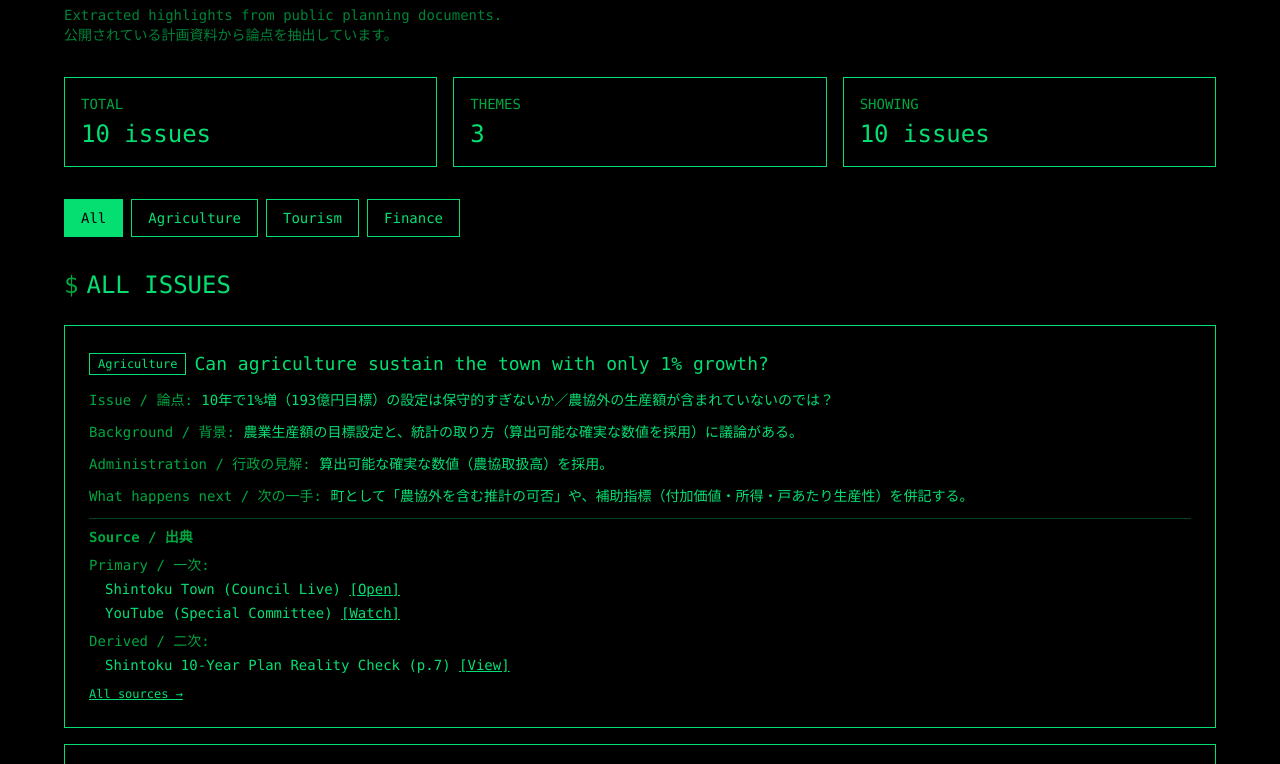
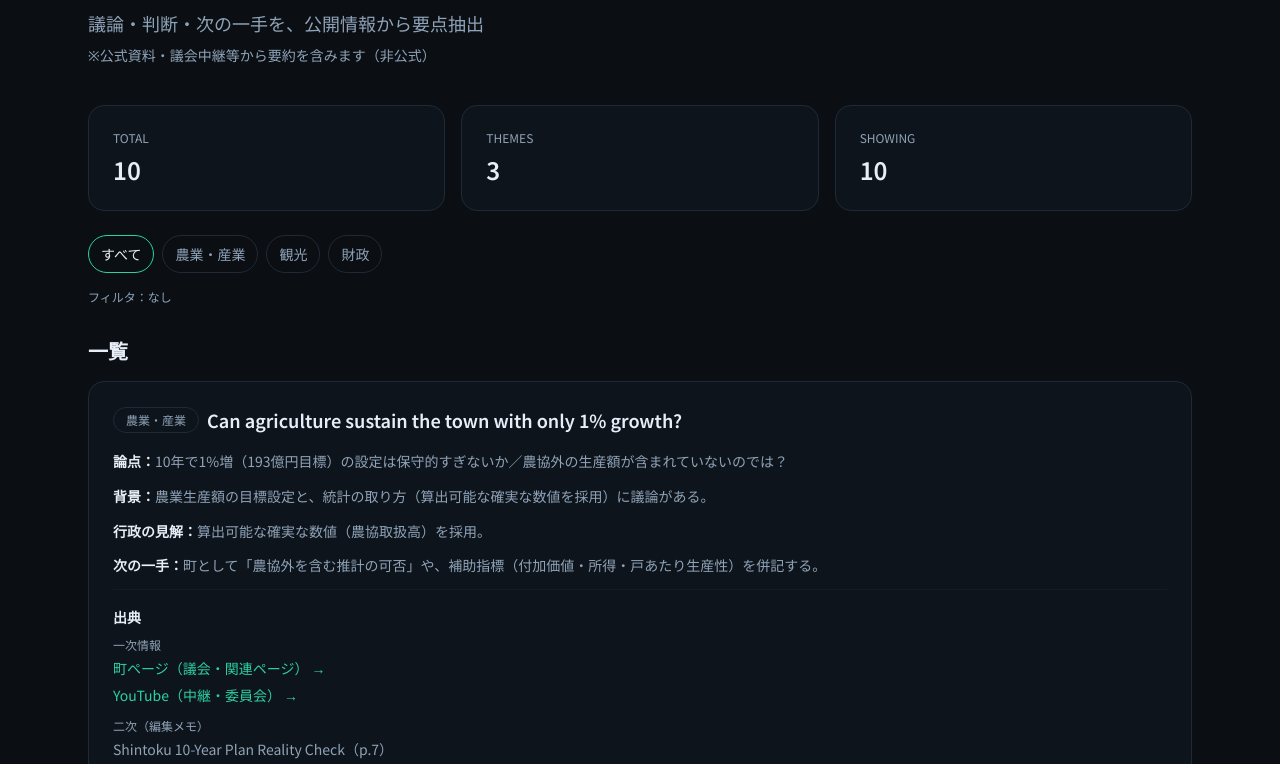
Before and after one commit to kentatorimoto/shintoku-platform, a Next.js app: page /process/issues in a window 1280 px wide. Shown: the part 276-1040 px from the top of the page. Built offline with nearby package versions, Linux system fonts and the light colour scheme.

Commit message:
Unify page styles (announcements/process)

```diff
--- a/app/announcements/page.tsx
+++ b/app/announcements/page.tsx
@@ -31,6 +31,11 @@ async function getAnnouncements(): Promise<Announcement[]> {
   }
 }
 
+function formatDate(raw: string) {
+  // 既に整ってるならそのまま
+  return raw || "日付不明"
+}
+
 export default async function AnnouncementsPage() {
   const announcements = await getAnnouncements()
   const total = announcements.length
@@ -42,72 +47,82 @@ export default async function AnnouncementsPage() {
         <Link href="/" className="backLink">
           ← トップに戻る
         </Link>
-
         <h1 className="pageTitle">町政ニュース</h1>
         <p className="pageDesc">
-          新得町公式サイトから自動収集（全{total}件 / NEW {newCount}件）
+          新得町公式サイトから自動収集（全{total}件）
         </p>
       </header>
 
       {/* Stats */}
-      <section className="grid grid-cols-1 md:grid-cols-3 gap-4 mb-10">
+      <div className="grid grid-cols-1 md:grid-cols-3 gap-4">
         <div className="card">
-          <div className="text-textSub text-sm">TOTAL</div>
-          <div className="mt-2 text-2xl font-semibold text-textMain">{total}件</div>
+          <div className="text-textSub text-xs">TOTAL</div>
+          <div className="mt-2 text-2xl font-semibold">{total}</div>
         </div>
         <div className="card">
-          <div className="text-textSub text-sm">NEW</div>
-          <div className="mt-2 text-2xl font-semibold text-textMain">{newCount}件</div>
+          <div className="text-textSub text-xs">NEW</div>
+          <div className="mt-2 text-2xl font-semibold">{newCount}</div>
         </div>
         <div className="card">
-          <div className="text-textSub text-sm">SOURCE</div>
-          <div className="mt-2 text-base font-semibold text-textMain">shintoku-town.jp</div>
+          <div className="text-textSub text-xs">SOURCE</div>
+          <div className="mt-2 text-base text-textMain">shintoku-town.jp</div>
         </div>
-      </section>
+      </div>
 
-      {/* List */}
-      <section className="space-y-4 pb-16">
-        {total === 0 ? (
-          <div className="card">
+      <section className="mt-8">
+        <div className="flex items-baseline justify-between">
+          <h2 className="text-lg md:text-xl font-semibold">一覧</h2>
+          <div className="text-sm text-textSub">
+            最新データ：announcements-*.json
+          </div>
+        </div>
+
+        {announcements.length === 0 ? (
+          <div className="card mt-4">
             <p className="text-textMain font-semibold">データがありません</p>
-            <p className="mt-2 text-textSub text-sm">
-              スクレイピングスクリプトを実行して JSON を生成してください。
+            <p className="text-textSub mt-2 text-sm">
+              スクレイピングスクリプトの実行を確認してください。
             </p>
           </div>
         ) : (
-          announcements.map((a, idx) => (
+          <div className="mt-4 space-y-4">
+            {announcements.map((a, idx) => (
               <div key={idx} className="card cardHover">
                 <div className="flex items-start justify-between gap-4">
                   <div className="min-w-0">
                     <div className="flex flex-wrap items-center gap-2">
                       {a.isNew && (
-                      <span className="chip chipActive">NEW</span>
+                        <span className="inline-flex items-center rounded-full bg-accent text-base px-2.5 py-1 text-xs font-semibold">
+                          NEW
+                        </span>
                       )}
                       {a.category && (
-                      <span className="text-textSub text-sm">[{a.category}]</span>
+                        <span className="inline-flex items-center rounded-full border border-line px-2.5 py-1 text-xs text-textSub">
+                          {a.category}
+                        </span>
                       )}
+                      <span className="text-xs text-textSub">
+                        {formatDate(a.date)}
+                      </span>
                     </div>
 
-                  <h3 className="mt-3 text-lg md:text-xl font-semibold text-textMain">
+                    <h3 className="mt-3 text-base md:text-lg font-semibold text-textMain break-words">
                       {a.title || "（タイトルなし）"}
                     </h3>
-
-                  <div className="mt-2 text-textSub text-sm">
-                    {a.date || "日付不明"}
-                  </div>
                   </div>
 
                   <a
                     href={a.url}
                     target="_blank"
                     rel="noopener noreferrer"
-                  className="btnSecondary px-4 py-2 text-sm shrink-0"
+                    className="shrink-0 text-sm text-accent hover:text-accentSoft transition"
                   >
                     詳細 →
                   </a>
                 </div>
               </div>
-          ))
+            ))}
+          </div>
         )}
       </section>
     </div>
--- a/app/process/issues/page.tsx
+++ b/app/process/issues/page.tsx
@@ -1,198 +1,197 @@
-import fs from 'fs';
-import path from 'path';
-import Link from 'next/link';
+import fs from "fs"
+import path from "path"
+import Link from "next/link"
 
 interface IssueSource {
   primary: {
-    townPage: { title: string; url: string };
-    youtube: { title: string; url: string; timestampSec?: number };
-  };
+    townPage: { title: string; url: string }
+    youtube: { title: string; url: string; timestampSec?: number }
+  }
   derived: {
-    title: string;
-    note: string;
-    page?: number;
-  };
+    title: string
+    note: string
+    page?: number
+  }
 }
 
 interface Issue {
-  id: string;
-  theme: string;
-  title: string;
-  issue: string;
-  context: string;
-  admin_view: string;
-  next_step: string;
-  source: IssueSource;
+  id: string
+  theme: string
+  title: string
+  issue: string
+  context: string
+  admin_view: string
+  next_step: string
+  source: IssueSource
 }
 
 const THEME_LABELS: Record<string, string> = {
-  agriculture: 'Agriculture',
-  tourism: 'Tourism',
-  finance: 'Finance',
-};
+  agriculture: "農業・産業",
+  tourism: "観光",
+  finance: "財政",
+}
 
 function youtubeUrl(source: IssueSource): string {
-  const yt = source.primary.youtube;
-  if (yt.timestampSec) {
-    return `${yt.url}&t=${yt.timestampSec}s`;
-  }
-  return yt.url;
+  const yt = source.primary.youtube
+  if (yt.timestampSec) return `${yt.url}&t=${yt.timestampSec}s`
+  return yt.url
 }
 
 async function getIssues(): Promise<Issue[]> {
   try {
-    const filePath = path.join(process.cwd(), 'data', 'process.json');
-    const data = JSON.parse(fs.readFileSync(filePath, 'utf-8'));
-    return data.issues;
+    const filePath = path.join(process.cwd(), "data", "process.json")
+    const data = JSON.parse(fs.readFileSync(filePath, "utf-8"))
+    return data.issues
   } catch (error) {
-    console.error('Failed to load issues:', error);
-    return [];
+    console.error("Failed to load issues:", error)
+    return []
   }
 }
 
 export default async function IssuesPage({
   searchParams,
 }: {
-  searchParams: Promise<{ theme?: string }>;
+  searchParams: Promise<{ theme?: string }>
 }) {
-  const issues = await getIssues();
-  const { theme: activeTheme } = await searchParams;
-  const themes = [...new Set(issues.map(i => i.theme))];
+  const issues = await getIssues()
+  const { theme: activeTheme } = await searchParams
 
-  const filtered = activeTheme
-    ? issues.filter(i => i.theme === activeTheme)
-    : issues;
+  const themes = [...new Set(issues.map((i) => i.theme))]
+  const filtered = activeTheme ? issues.filter((i) => i.theme === activeTheme) : issues
 
   return (
-    <main className="min-h-screen bg-black text-green-400 font-mono p-8">
-      <div className="max-w-6xl mx-auto">
-        <header className="mb-8">
-          <Link href="/process" className="text-green-600 hover:text-green-400 mb-4 inline-block">
-            ← Process Atlas
+    <div className="pageWrap">
+      <header className="pageHeader">
+        <Link href="/process" className="backLink">
+          ← 意思決定プロセスに戻る
         </Link>
-          <h1 className="text-4xl mb-2">Key Issues</h1>
-          <p className="text-green-600">
-            論点カード — 議論・判断・次の一手
-          </p>
-          <p className="text-green-700 text-sm mt-2">
-            Extracted highlights from public planning documents.
-          </p>
-          <p className="text-green-700 text-sm">
-            公開されている計画資料から論点を抽出しています。
+        <h1 className="pageTitle">論点カード</h1>
+        <p className="pageDesc">議論・判断・次の一手を、公開情報から要点抽出</p>
+        <p className="mt-2 text-sm text-textSub">
+          ※公式資料・議会中継等から要約を含みます（非公式）
         </p>
       </header>
 
       {/* Stats */}
-        <div className="mb-8 grid grid-cols-1 md:grid-cols-3 gap-4">
-          <div className="border border-green-400 p-4">
-            <div className="text-green-600 text-sm mb-1">TOTAL</div>
-            <div className="text-2xl">{issues.length} issues</div>
+      <div className="grid grid-cols-1 md:grid-cols-3 gap-4">
+        <div className="card">
+          <div className="text-textSub text-xs">TOTAL</div>
+          <div className="mt-2 text-2xl font-semibold">{issues.length}</div>
         </div>
-          <div className="border border-green-400 p-4">
-            <div className="text-green-600 text-sm mb-1">THEMES</div>
-            <div className="text-2xl">{themes.length}</div>
+        <div className="card">
+          <div className="text-textSub text-xs">THEMES</div>
+          <div className="mt-2 text-2xl font-semibold">{themes.length}</div>
         </div>
-          <div className="border border-green-400 p-4">
-            <div className="text-green-600 text-sm mb-1">SHOWING</div>
-            <div className="text-2xl">{filtered.length} issues</div>
+        <div className="card">
+          <div className="text-textSub text-xs">SHOWING</div>
+          <div className="mt-2 text-2xl font-semibold">{filtered.length}</div>
         </div>
       </div>
 
-        {/* Filter */}
-        <div className="mb-8 flex flex-wrap gap-2">
+      {/* Filter chips */}
+      <div className="mt-6 flex flex-wrap gap-2">
         <Link
           href="/process/issues"
-            className={`border px-4 py-2 text-sm transition-colors ${
-              !activeTheme
-                ? 'border-green-400 bg-green-400 text-black'
-                : 'border-green-400 hover:bg-green-950'
-            }`}
+          className={`chip ${!activeTheme ? "chipActive" : ""}`}
         >
-            All
+          すべて
         </Link>
-          {themes.map(theme => (
+        {themes.map((t) => (
           <Link
-              key={theme}
-              href={`/process/issues?theme=${theme}`}
-              className={`border px-4 py-2 text-sm transition-colors ${
-                activeTheme === theme
-                  ? 'border-green-400 bg-green-400 text-black'
-                  : 'border-green-400 hover:bg-green-950'
-              }`}
+            key={t}
+            href={`/process/issues?theme=${t}`}
+            className={`chip ${activeTheme === t ? "chipActive" : ""}`}
           >
-              {THEME_LABELS[theme] || theme}
+            {THEME_LABELS[t] || t}
           </Link>
         ))}
+        <div className="w-full text-xs text-textSub mt-2">
+          フィルタ：{activeTheme ? (THEME_LABELS[activeTheme] || activeTheme) : "なし"}
+        </div>
       </div>
 
-        {/* Issue cards */}
-        <section>
-          <h2 className="text-2xl mb-6 flex items-center">
-            <span className="text-green-600 mr-2">$</span>
-            {activeTheme ? (THEME_LABELS[activeTheme] || activeTheme).toUpperCase() : 'ALL ISSUES'}
-          </h2>
+      {/* List */}
+      <section className="mt-8">
+        <h2 className="text-lg md:text-xl font-semibold">一覧</h2>
 
-          <div className="space-y-4">
-            {filtered.map(issue => (
-              <div key={issue.id} className="border border-green-400 p-6">
-                <div className="flex items-center gap-2 mb-3">
-                  <span className="text-xs border border-green-400 px-2 py-0.5">
+        <div className="mt-4 space-y-4">
+          {filtered.map((issue) => (
+            <div key={issue.id} className="card">
+              <div className="flex flex-wrap items-center gap-2">
+                <span className="inline-flex items-center rounded-full border border-line px-3 py-1 text-xs text-textSub">
                   {THEME_LABELS[issue.theme] || issue.theme}
                 </span>
-                  <h3 className="text-lg">{issue.title}</h3>
+                <div className="text-textMain font-semibold text-base md:text-lg">
+                  {issue.title}
+                </div>
               </div>
 
-                <div className="space-y-3 text-sm">
+              <div className="mt-4 space-y-3 text-sm text-textSub leading-relaxed">
                 <div>
-                    <span className="text-green-600">Issue / 論点: </span>
+                  <span className="text-textMain font-semibold">論点：</span>
                   {issue.issue}
                 </div>
                 <div>
-                    <span className="text-green-600">Background / 背景: </span>
+                  <span className="text-textMain font-semibold">背景：</span>
                   {issue.context}
                 </div>
                 {issue.admin_view && (
                   <div>
-                      <span className="text-green-600">Administration / 行政の見解: </span>
+                    <span className="text-textMain font-semibold">行政の見解：</span>
                     {issue.admin_view}
                   </div>
                 )}
                 <div>
-                    <span className="text-green-600">What happens next / 次の一手: </span>
+                  <span className="text-textMain font-semibold">次の一手：</span>
                   {issue.next_step}
                 </div>
 
-                  {/* Source / 出典 */}
-                  <div className="pt-2 border-t border-green-400/30 space-y-2">
-                    <div className="text-green-600 font-bold">Source / 出典</div>
-                    <div>
-                      <span className="text-green-600">Primary / 一次:</span>
-                      <ul className="ml-4 mt-1 space-y-1">
+                {/* Sources */}
+                <div className="pt-4 border-t border-line/40">
+                  <div className="text-textMain font-semibold">出典</div>
+
+                  <div className="mt-2">
+                    <div className="text-xs text-textSub">一次情報</div>
+                    <ul className="mt-1 space-y-1">
                       <li>
-                          Shintoku Town (Council Live){' '}
-                          <a href={issue.source.primary.townPage.url} target="_blank" rel="noopener noreferrer" className="text-green-400 hover:text-green-300 underline">[Open]</a>
+                        <a
+                          href={issue.source.primary.townPage.url}
+                          target="_blank"
+                          rel="noopener noreferrer"
+                          className="text-accent hover:text-accentSoft transition"
+                        >
+                          町ページ（議会・関連ページ） →
+                        </a>
                       </li>
                       <li>
-                          YouTube (Special Committee){' '}
-                          <a href={youtubeUrl(issue.source)} target="_blank" rel="noopener noreferrer" className="text-green-400 hover:text-green-300 underline">[Watch]</a>
+                        <a
+                          href={youtubeUrl(issue.source)}
+                          target="_blank"
+                          rel="noopener noreferrer"
+                          className="text-accent hover:text-accentSoft transition"
+                        >
+                          YouTube（中継・委員会） →
+                        </a>
                       </li>
                     </ul>
                   </div>
-                    <div>
-                      <span className="text-green-600">Derived / 二次:</span>
-                      <ul className="ml-4 mt-1">
-                        <li>
+
+                  <div className="mt-3">
+                    <div className="text-xs text-textSub">二次（編集メモ）</div>
+                    <div className="mt-1">
                       {issue.source.derived.title}
-                          {issue.source.derived.page != null && ` (p.${issue.source.derived.page})`}
-                          {' '}
-                          <a href="#" className="text-green-400 hover:text-green-300 underline">[View]</a>
-                        </li>
-                      </ul>
+                      {issue.source.derived.page != null && (
+                        <span className="text-textSub">（p.{issue.source.derived.page}）</span>
+                      )}
                     </div>
-                    <div className="mt-1">
-                      <Link href="/sources" className="text-green-400 hover:text-green-300 underline text-xs">
-                        All sources →
+                    <div className="mt-2">
+                      <Link
+                        href="/sources"
+                        className="text-accent hover:text-accentSoft transition text-sm"
+                      >
+                        Sources を見る →
                       </Link>
+                    </div>
                   </div>
                 </div>
               </div>
@@ -201,10 +200,11 @@ export default async function IssuesPage({
         </div>
       </section>
 
-        <div className="mt-8 border border-green-400 p-4 text-sm text-green-600">
-          Sources: See <Link href="/sources" className="text-green-400 hover:text-green-300 underline">/sources</Link> for full provenance information.
+      <div className="mt-8 card">
+        <div className="text-textSub text-sm">
+          出典の全体は <Link href="/sources" className="text-accent hover:text-accentSoft transition">/sources</Link> にまとめています。
         </div>
       </div>
-    </main>
-  );
+    </div>
+  )
 }
--- a/app/process/page.tsx
+++ b/app/process/page.tsx
@@ -1,23 +1,23 @@
 import Link from "next/link"
 
-const CARDS = [
+const cards = [
   {
     href: "/process/priorities",
-    title: "重点テーマ",
+    title: "政策の優先度",
     desc: "町の政策議論の焦点・優先度を整理",
-    meta: "5カテゴリ",
+    meta: "カテゴリ一覧",
   },
   {
     href: "/process/issues",
     title: "論点カード",
-    desc: "議論・判断・次の一手（論点の見える化）",
-    meta: "10件（仮）",
+    desc: "議論・判断・次の一手を、公開情報から要点抽出",
+    meta: "テーマ別に閲覧",
   },
   {
     href: "/process/timeline",
     title: "意思決定タイムライン",
-    desc: "計画策定の節目と意思決定の流れ",
-    meta: "4マイルストーン",
+    desc: "計画策定・議論・判断の節目を時系列で整理",
+    meta: "マイルストーン",
   },
 ] as const
 
@@ -29,22 +29,34 @@ export default function ProcessPage() {
           ← トップに戻る
         </Link>
         <h1 className="pageTitle">意思決定プロセス</h1>
-        <p className="pageDesc">町の課題・議論・計画策定の流れを可視化</p>
+        <p className="pageDesc">
+          町の課題・議論・計画策定の流れを可視化（非公式）
+        </p>
       </header>
 
-      <section className="grid grid-cols-1 md:grid-cols-2 gap-4 pb-16">
-        {CARDS.map((c) => (
-          <Link key={c.href} href={c.href} className="card cardHover">
-            <div className="flex items-start justify-between gap-4">
-              <div className="min-w-0">
-                <h2 className="text-xl font-semibold text-textMain">{c.title}</h2>
-                <p className="mt-2 text-textSub">{c.desc}</p>
-                <p className="mt-4 text-sm text-accent">→ 開く <span className="text-textSub">（{c.meta}）</span></p>
-              </div>
+      <div className="grid grid-cols-1 md:grid-cols-2 gap-4">
+        {cards.map((c) => (
+          <Link key={c.href} href={c.href} className="card cardHover block">
+            <div className="text-textMain font-semibold text-lg">
+              {c.title}
+            </div>
+            <div className="mt-2 text-textSub text-sm leading-relaxed">
+              {c.desc}
+            </div>
+            <div className="mt-4 text-accent text-sm">
+              → 開く <span className="text-textSub">（{c.meta}）</span>
             </div>
           </Link>
         ))}
-      </section>
+      </div>
+
+      <div className="mt-8 card">
+        <div className="text-textMain font-semibold">補足</div>
+        <ul className="mt-2 space-y-1 text-sm text-textSub leading-relaxed">
+          <li>・内容は公開情報／資料をベースに、読みやすく編集したものです。</li>
+          <li>・一次情報は各カード内の「出典」から辿れます。</li>
+        </ul>
+      </div>
     </div>
   )
 }
```
Also changed, not shown: app/process/priorities/page.tsx (+28 -33 lines), app/process/timeline/page.tsx (+38 -35 lines). Lines whose indentation alone changed are shown as unchanged.
